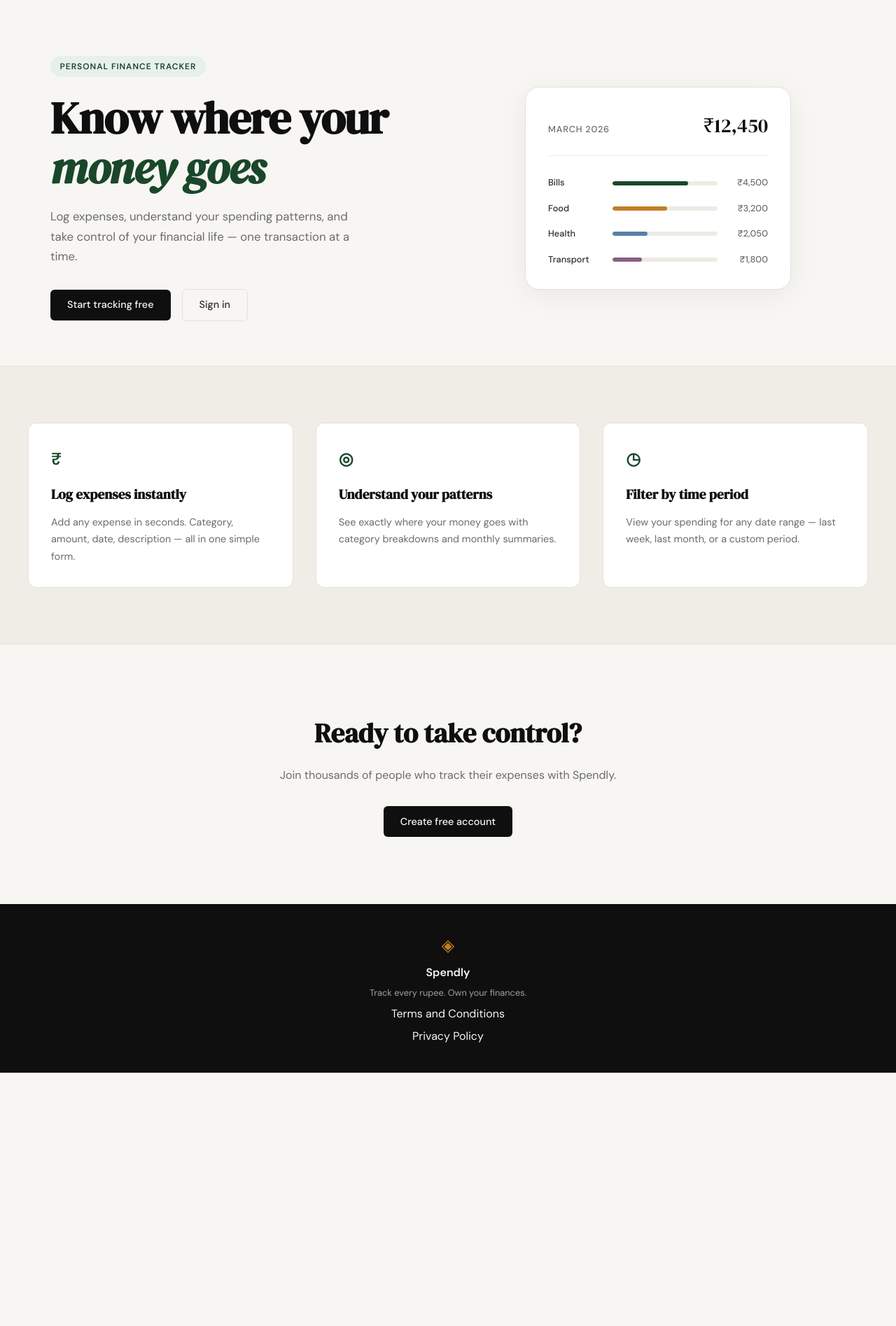
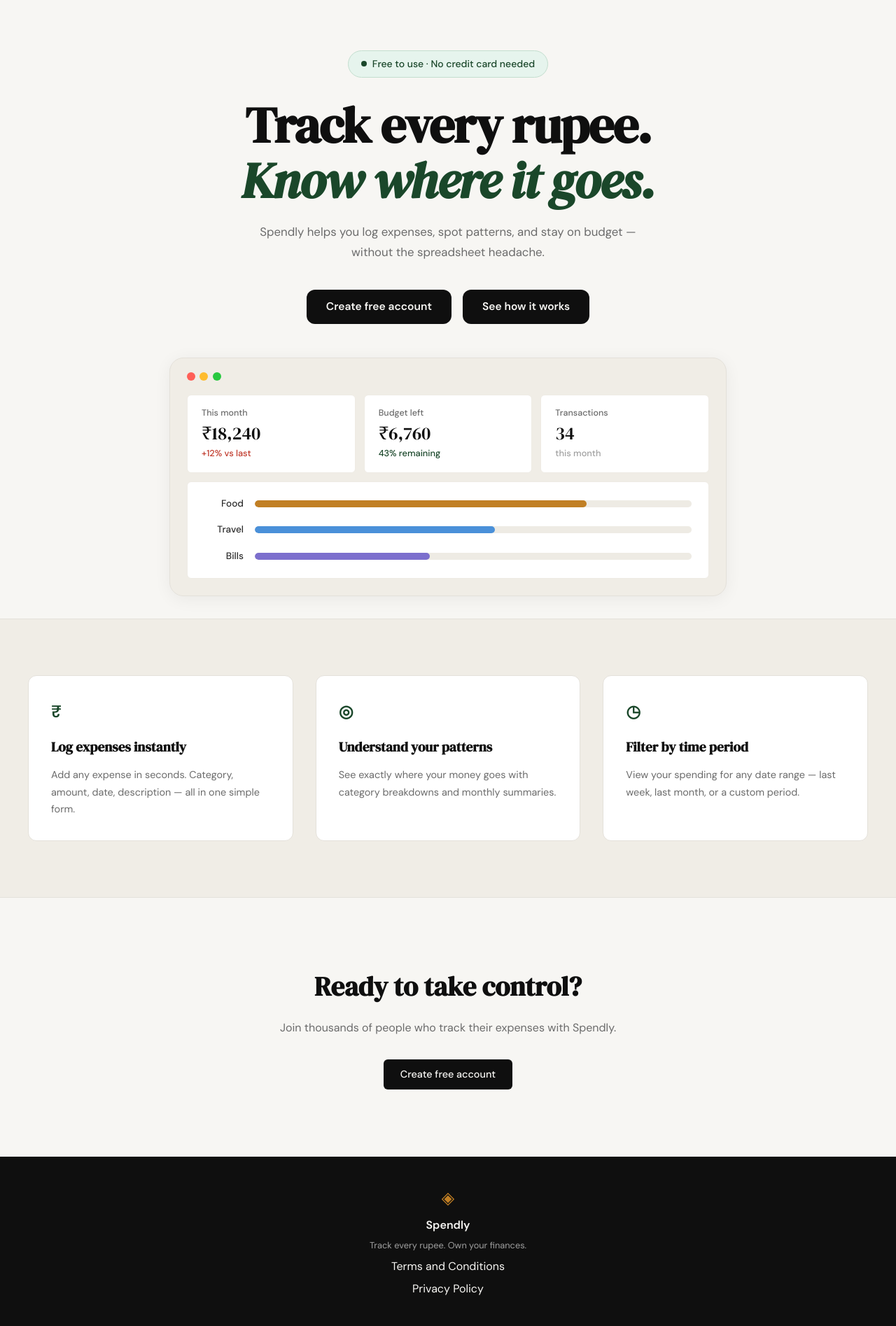
Before and after one commit to rijaraju/spendly, a Flask app: page / in a window 1280 px wide. Shown: the part 61-1956 px from the top of the page at 70% size. Before the commit the page ends 1594 px from the top, so only its background shows below. Run offline with Flask 3, Linux system fonts and the light colour scheme.

Commit message:
update langing page

```diff
--- /dev/null
+++ b/static/css/landing.css
@@ -0,0 +1,202 @@
+/* Hero: centered single-column layout */
+.hero {
+    grid-template-columns: 1fr;
+    max-width: 860px;
+    text-align: center;
+    padding-top: 4.5rem;
+    padding-bottom: 2rem;
+    gap: 3rem;
+}
+
+.hero-inner {
+    display: flex;
+    flex-direction: column;
+    align-items: center;
+}
+
+/* Badge */
+.hero-badge {
+    display: inline-flex;
+    align-items: center;
+    gap: 0.5rem;
+    background: #e6f4ed;
+    color: var(--accent);
+    font-size: 0.875rem;
+    font-weight: 500;
+    letter-spacing: 0;
+    text-transform: none;
+    padding: 0.45rem 1.1rem;
+    border-radius: 999px;
+    border: 1px solid #c3dece;
+    margin-bottom: 1.75rem;
+}
+
+.badge-dot {
+    width: 8px;
+    height: 8px;
+    background: var(--accent);
+    border-radius: 50%;
+    flex-shrink: 0;
+}
+
+/* Title */
+.hero-title {
+    font-size: clamp(2.8rem, 6vw, 4.5rem);
+    margin-bottom: 1.25rem;
+    line-height: 1.1;
+}
+
+.hero-title em {
+    display: block;
+    font-style: italic;
+    color: var(--accent);
+}
+
+/* Subtitle */
+.hero-subtitle {
+    max-width: 560px;
+    font-size: 1.05rem;
+    color: var(--ink-muted);
+    line-height: 1.7;
+    margin: 0 auto 2.5rem;
+}
+
+/* Both hero buttons filled black */
+.hero-actions {
+    gap: 1rem;
+}
+
+.hero-actions .btn-primary {
+    background: var(--ink);
+    color: var(--paper);
+    padding: 0.75rem 1.75rem;
+    font-size: 0.975rem;
+    font-weight: 600;
+    border-radius: var(--radius-md);
+}
+
+.hero-actions .btn-primary:hover {
+    background: var(--accent);
+}
+
+/* Browser mockup card */
+.hero-visual {
+    width: 100%;
+    display: flex;
+    justify-content: center;
+}
+
+.mock-browser {
+    width: 100%;
+    background: var(--paper-warm);
+    border: 1px solid var(--border);
+    border-radius: var(--radius-lg);
+    padding: 1.25rem 1.5rem 1.5rem;
+    box-shadow: 0 4px 24px rgba(0, 0, 0, 0.06);
+}
+
+/* Traffic light dots */
+.mock-browser-dots {
+    display: flex;
+    gap: 0.4rem;
+    margin-bottom: 1.25rem;
+}
+
+.bdot {
+    width: 12px;
+    height: 12px;
+    border-radius: 50%;
+    display: inline-block;
+}
+
+.bdot-red    { background: #ff5f57; }
+.bdot-yellow { background: #febc2e; }
+.bdot-green  { background: #28c840; }
+
+/* Stat cards row */
+.mock-stats-row {
+    display: grid;
+    grid-template-columns: repeat(3, 1fr);
+    gap: 0.75rem;
+    margin-bottom: 0.75rem;
+}
+
+.mock-stat {
+    background: var(--paper-card);
+    border: 1px solid var(--border-soft);
+    border-radius: var(--radius-sm);
+    padding: 1rem 1.25rem;
+    display: flex;
+    flex-direction: column;
+    gap: 0.2rem;
+    text-align: left;
+}
+
+.mock-stat-label {
+    font-size: 0.78rem;
+    color: var(--ink-muted);
+    font-weight: 500;
+}
+
+.mock-stat-val {
+    font-family: var(--font-display);
+    font-size: 1.6rem;
+    color: var(--ink);
+    line-height: 1.2;
+}
+
+.mock-stat-sub {
+    font-size: 0.8rem;
+    color: var(--ink-faint);
+    font-weight: 500;
+}
+
+.mock-stat-sub.danger  { color: var(--danger); }
+.mock-stat-sub.success { color: var(--accent); }
+
+/* Category bar chart */
+.mock-cat-bars {
+    background: var(--paper-card);
+    border: 1px solid var(--border-soft);
+    border-radius: var(--radius-sm);
+    padding: 1.25rem 1.5rem;
+    display: flex;
+    flex-direction: column;
+    gap: 1rem;
+}
+
+.mock-cat-row {
+    display: grid;
+    grid-template-columns: 56px 1fr;
+    align-items: center;
+    gap: 1rem;
+}
+
+.mock-cat-label {
+    font-size: 0.85rem;
+    color: var(--ink-soft);
+    font-weight: 500;
+    text-align: right;
+}
+
+.mock-cat-track {
+    height: 10px;
+    background: var(--border-soft);
+    border-radius: 999px;
+    overflow: hidden;
+}
+
+.mock-cat-bar {
+    height: 100%;
+    border-radius: 999px;
+}
+
+.bar-food   { background: #c17f24; }
+.bar-travel { background: #4a90d9; }
+.bar-bills  { background: #7c6fcd; }
+
+/* Show hero visual on all screen sizes in this layout */
+@media (max-width: 900px) {
+    .hero-visual { display: flex; }
+    .mock-stats-row { grid-template-columns: 1fr; }
+}
--- a/templates/landing.html
+++ b/templates/landing.html
@@ -1,60 +1,73 @@
 {% extends "base.html" %}
 
 {% block title %}Spendly — Track Every Rupee{% endblock %}
+
+{% block head %}
+<link rel="stylesheet" href="{{ url_for('static', filename='css/landing.css') }}">
+{% endblock %}
 
 {% block content %}
 
 <section class="hero">
     <div class="hero-inner">
-        <div class="hero-badge">Personal Finance Tracker</div>
+        <div class="hero-badge">
+            <span class="badge-dot"></span> Free to use · No credit card needed
+        </div>
         <h1 class="hero-title">
-            Know where your<br>
-            <em>money goes</em>
+            Track every rupee.<br>
+            <em>Know where it goes.</em>
         </h1>
         <p class="hero-subtitle">
-            Log expenses, understand your spending patterns,
-            and take control of your financial life —
-            one transaction at a time.
+            Spendly helps you log expenses, spot patterns, and stay
+            on budget — without the spreadsheet headache.
         </p>
         <div class="hero-actions">
-            <a href="{{ url_for('register') }}" class="btn-primary">Start tracking free</a>
-            <a href="{{ url_for('login') }}" class="btn-ghost">Sign in</a>
+            <a href="{{ url_for('register') }}" class="btn-primary">Create free account</a>
+            <a href="#" class="btn-primary">See how it works</a>
         </div>
     </div>
     <div class="hero-visual">
-        <div class="mock-card">
-            <div class="mock-card-header">
-                <span class="mock-label">March 2026</span>
-                <span class="mock-total">₹12,450</span>
+        <div class="mock-browser">
+            <div class="mock-browser-dots">
+                <span class="bdot bdot-red"></span>
+                <span class="bdot bdot-yellow"></span>
+                <span class="bdot bdot-green"></span>
             </div>
-            <div class="mock-bars">
-                <div class="mock-bar-row">
-                    <span class="mock-cat">Bills</span>
-                    <div class="mock-bar-track">
-                        <div class="mock-bar" style="width: 72%"></div>
+            <div class="mock-stats-row">
+                <div class="mock-stat">
+                    <span class="mock-stat-label">This month</span>
+                    <span class="mock-stat-val">₹18,240</span>
+                    <span class="mock-stat-sub danger">+12% vs last</span>
+                </div>
+                <div class="mock-stat">
+                    <span class="mock-stat-label">Budget left</span>
+                    <span class="mock-stat-val">₹6,760</span>
+                    <span class="mock-stat-sub success">43% remaining</span>
+                </div>
+                <div class="mock-stat">
+                    <span class="mock-stat-label">Transactions</span>
+                    <span class="mock-stat-val">34</span>
+                    <span class="mock-stat-sub">this month</span>
+                </div>
+            </div>
+            <div class="mock-cat-bars">
+                <div class="mock-cat-row">
+                    <span class="mock-cat-label">Food</span>
+                    <div class="mock-cat-track">
+                        <div class="mock-cat-bar bar-food" style="width: 76%"></div>
                     </div>
-                    <span class="mock-amt">₹4,500</span>
                 </div>
-                <div class="mock-bar-row">
-                    <span class="mock-cat">Food</span>
-                    <div class="mock-bar-track">
-                        <div class="mock-bar mock-bar-2" style="width: 52%"></div>
+                <div class="mock-cat-row">
+                    <span class="mock-cat-label">Travel</span>
+                    <div class="mock-cat-track">
+                        <div class="mock-cat-bar bar-travel" style="width: 55%"></div>
                     </div>
-                    <span class="mock-amt">₹3,200</span>
                 </div>
-                <div class="mock-bar-row">
-                    <span class="mock-cat">Health</span>
-                    <div class="mock-bar-track">
-                        <div class="mock-bar mock-bar-3" style="width: 33%"></div>
+                <div class="mock-cat-row">
+                    <span class="mock-cat-label">Bills</span>
+                    <div class="mock-cat-track">
+                        <div class="mock-cat-bar bar-bills" style="width: 40%"></div>
                     </div>
-                    <span class="mock-amt">₹2,050</span>
-                </div>
-                <div class="mock-bar-row">
-                    <span class="mock-cat">Transport</span>
-                    <div class="mock-bar-track">
-                        <div class="mock-bar mock-bar-4" style="width: 28%"></div>
-                    </div>
-                    <span class="mock-amt">₹1,800</span>
                 </div>
             </div>
         </div>
```
